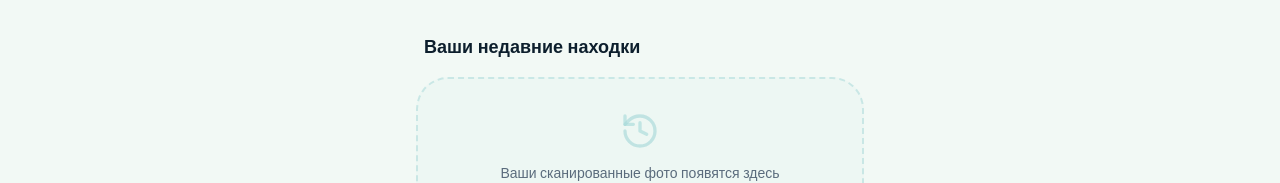
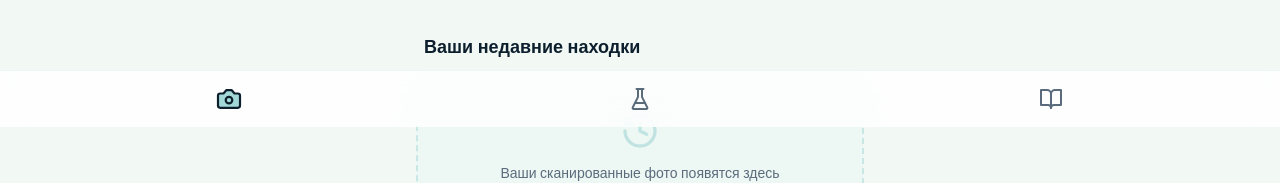
Before and after one commit to dbobkov245-source/chef-ai-pwa, a Next.js app: page / in a window 1280 px wide. Shown: the part 673-856 px from the top of the page. Built offline with nearby package versions, Linux system fonts and the light colour scheme; no server answers.

Commit message:
fix: make bottom navigation visible on all screens

```diff
--- a/app/page.tsx
+++ b/app/page.tsx
@@ -56,7 +56,7 @@ export default function Home() {
       </main>
 
       {/* Bottom Navigation (Floating on Mobile) */}
-      <div className="fixed bottom-0 left-0 right-0 bg-white/80 backdrop-blur-md border-t border-cyan-soft/20 px-6 py-4 flex justify-around md:hidden z-30 safe-area-pb">
+      <div className="fixed bottom-0 left-0 right-0 bg-white/80 backdrop-blur-md border-t border-cyan-soft/20 px-6 py-4 flex justify-around z-30 safe-area-pb">
         <button
           onClick={() => setMode(AppMode.PHOTO_ANALYSIS)}
           className={`flex flex-col items-center gap-1 transition-all duration-300 ${mode === AppMode.PHOTO_ANALYSIS ? 'text-text-main scale-110' : 'text-text-secondary hover:text-text-main'}`}
```
